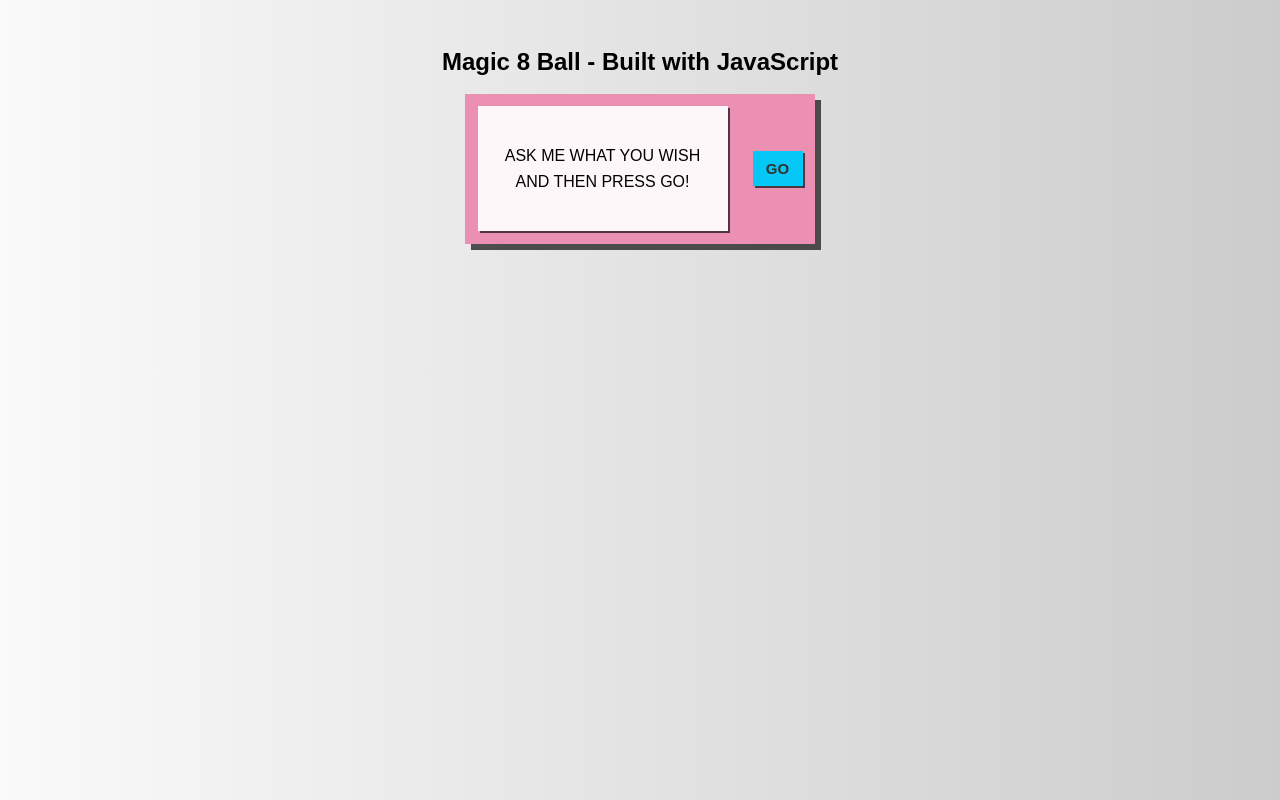
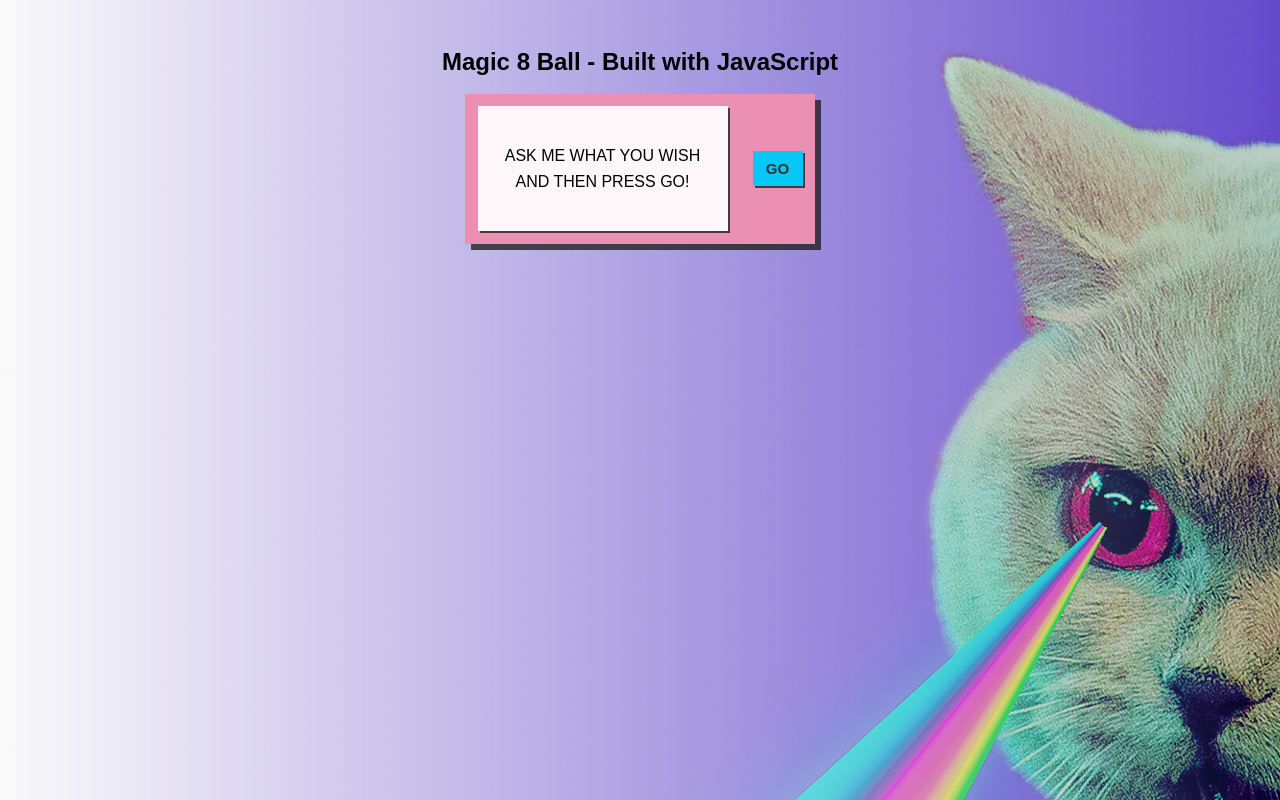
Before and after one commit to voxel1/Givemealink-, a plain HTML site: page index.html in a window 1280 px wide. Drawn offline with nearby package versions, Linux system fonts and the light colour scheme.

Commit message:
Fixed image URL in css.

```diff
--- a/css/style.css
+++ b/css/style.css
@@ -10,7 +10,7 @@
 
 body {
     background: linear-gradient(to right, rgba(250, 250, 250, 1), rgba(0, 0, 0, .2)),
-    url('images/webReadyLaserCat.jpeg');
+    url('../images/webReadyLaserCat.jpeg');
     line-height: 1;
     font-family: Arial, Helvetica, sans-serif;
 }
```
